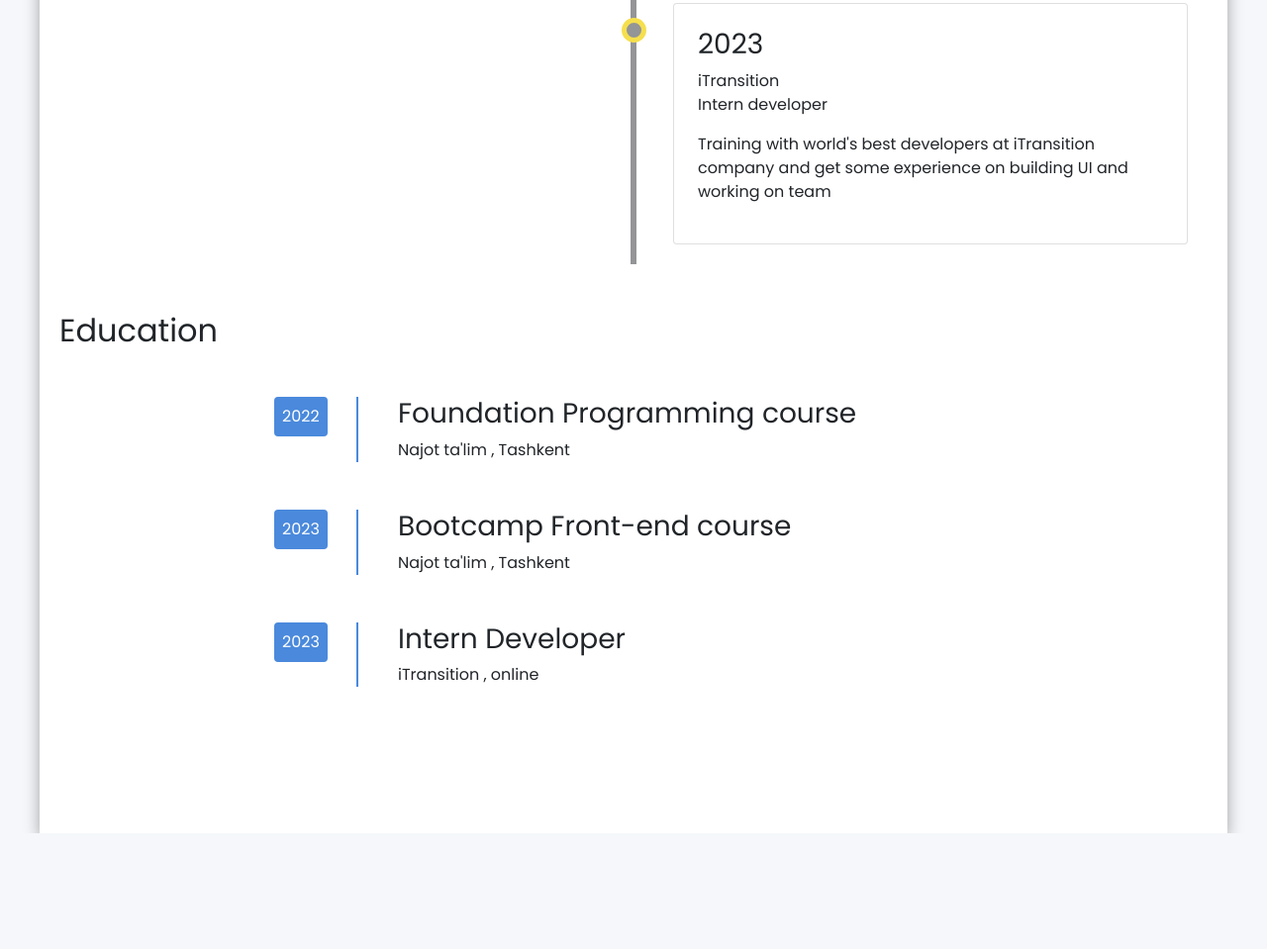
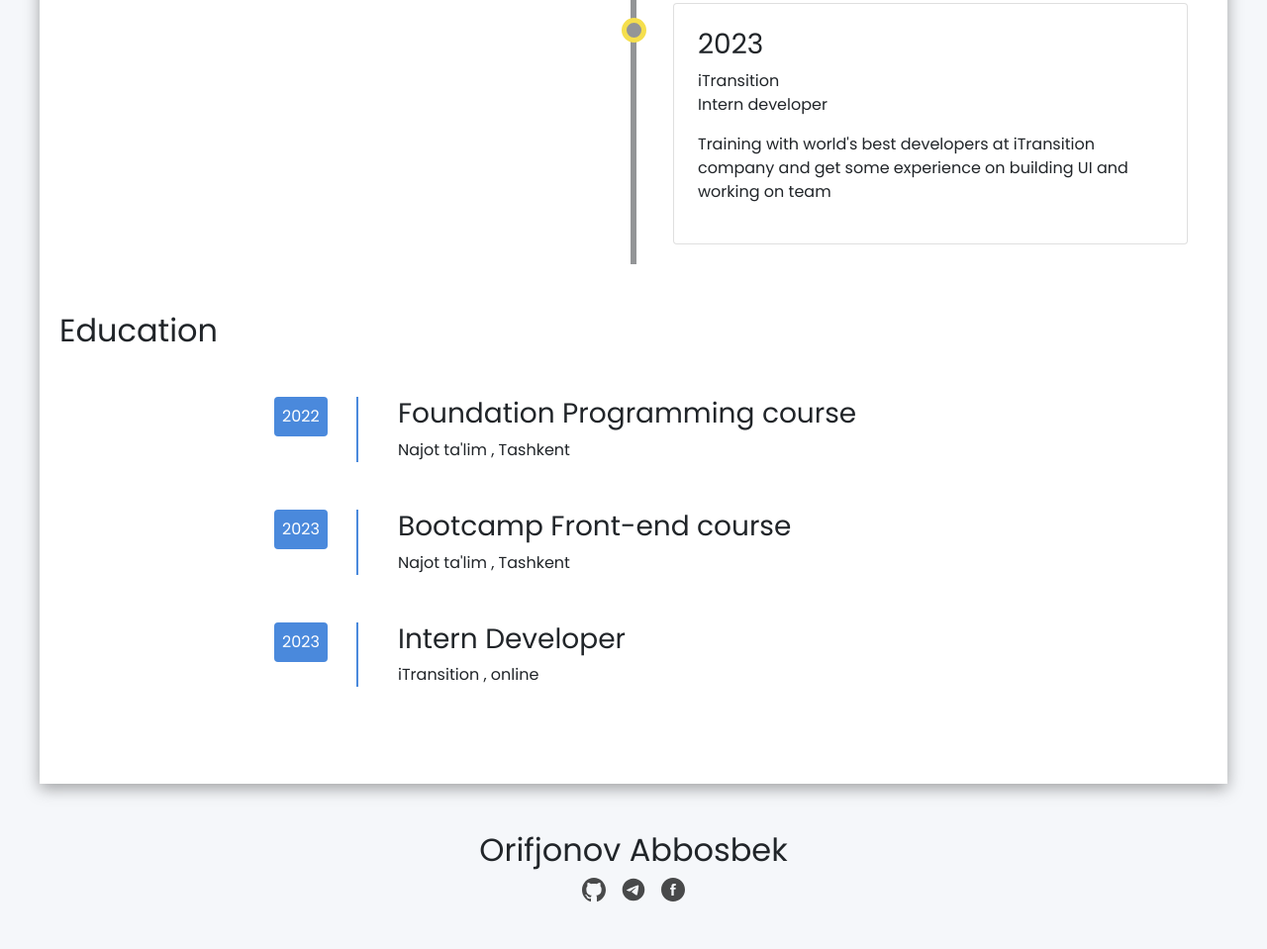
Before and after one commit to orifjonov-abbosbek/rsschool-cv, a plain HTML site: page index.html in a window 1280 px wide. Shown: the part 2003-2962 px from the top of the page at 99% size. Before the commit the page ends 2845 px from the top, so only its background shows below. Drawn offline with nearby package versions, Linux system fonts and the light colour scheme.

Commit message:
feat: added footer

```diff
--- a/index.css
+++ b/index.css
@@ -152,7 +152,7 @@ body {
 
 .sss {
   padding-top: 100px;
-  padding-bottom: 100px;
+  padding-bottom: 50px;
   box-shadow: rgba(0, 0, 0, 0.35) 0px 5px 15px;
   background-color: #fff;
 }
@@ -366,3 +366,22 @@ progress::-moz-progress-bar {
 .content {
   margin-left: 20px;
 }
+
+
+/****************** footer section */
+
+
+.footer{
+  padding: 3rem 0;
+}
+
+.footer_wrapper{
+  display: flex;
+  flex-direction: column;
+  align-items: center;
+}
+
+.link_box{
+  display: flex;
+  column-gap: 1rem;
+}
--- a/index.html
+++ b/index.html
@@ -53,7 +53,7 @@
                         <h2 class="hero_title">Orifjonov Abbosbek</h2>
                         <p class="job_title">Front End Developer</p>
                         <div class="button_box">
-                            <button class="download_btn">Download CV</button>
+                            <button class="download_btn" >Download CV</button>
                             <button class="hire_btn">Hire me</button>
                         </div>
                     </div>
@@ -263,27 +263,42 @@
                             </div>
                         </div>
                     </div>
+                </div>
+            </div>
+        </section>
+    </main>
 
 
 
 
-                </div>
+    <footer class="footer">
+        <div class="footer_wrapper">
+            <h2>Orifjonov Abbosbek</h2>
+            <div class="link_box">
 
+                <a href="https://github.com/orifjonov-abbosbek" target="_blank">
+
+                    <img class="header_img" src="./assets/github.svg" alt="">
+                </a>
+                <a href="https://t.me/L1i9b9r9a" target="_blank">
+
+                    <img class="header_img" src="./assets/telegram.svg" alt="">
+                </a>
+                <a href="https://facebook.com" target="_blank">
+
+                    <img class="header_img" src="./assets/facebook.svg" alt="">
+                </a>
             </div>
-        </section>
+        </div>
+    </footer>
+
+</body>
 
 
 
 
 
 
-    </main>
-
-
-
-</body>
-
-
 
 
 </html>
```
